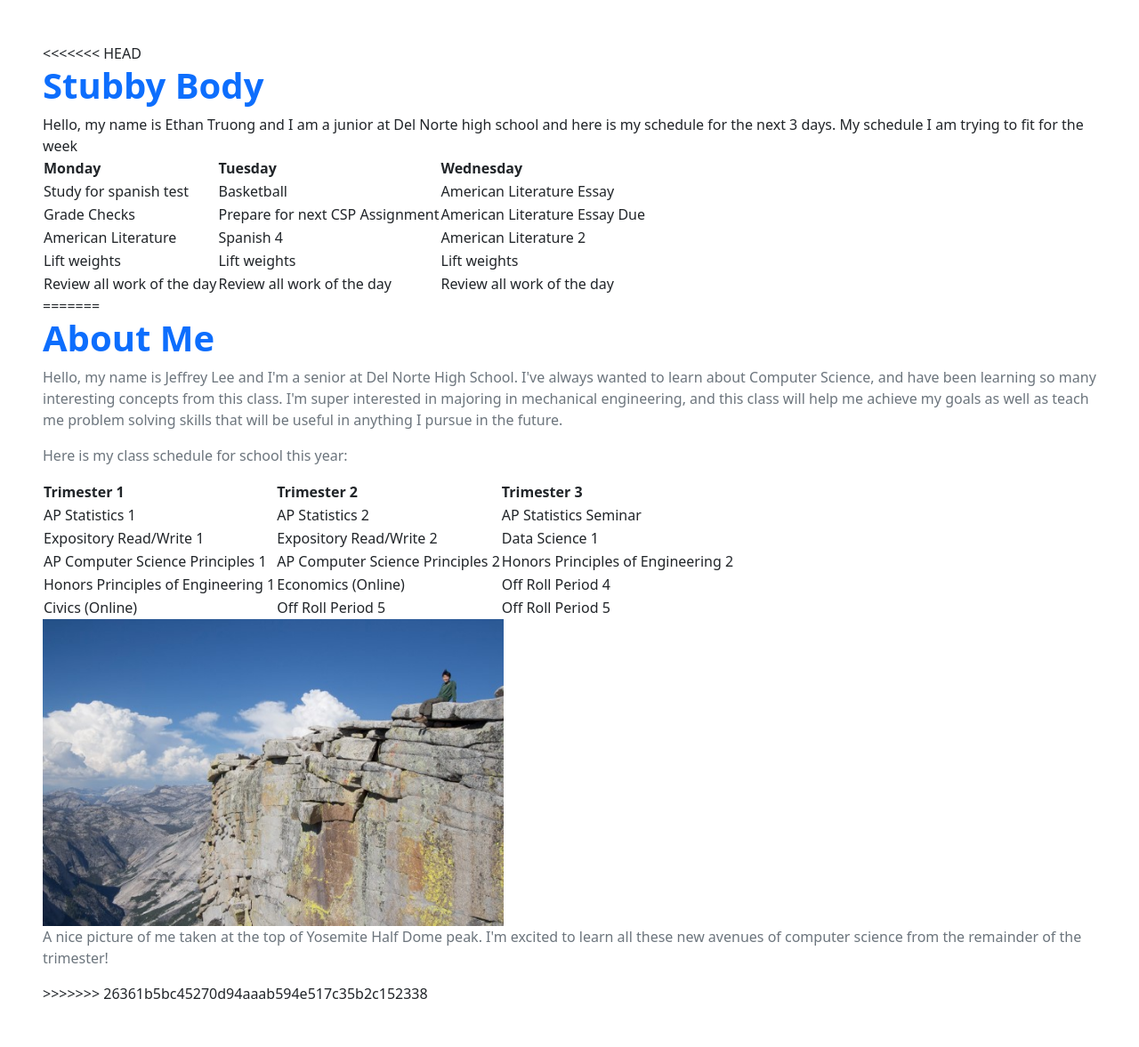
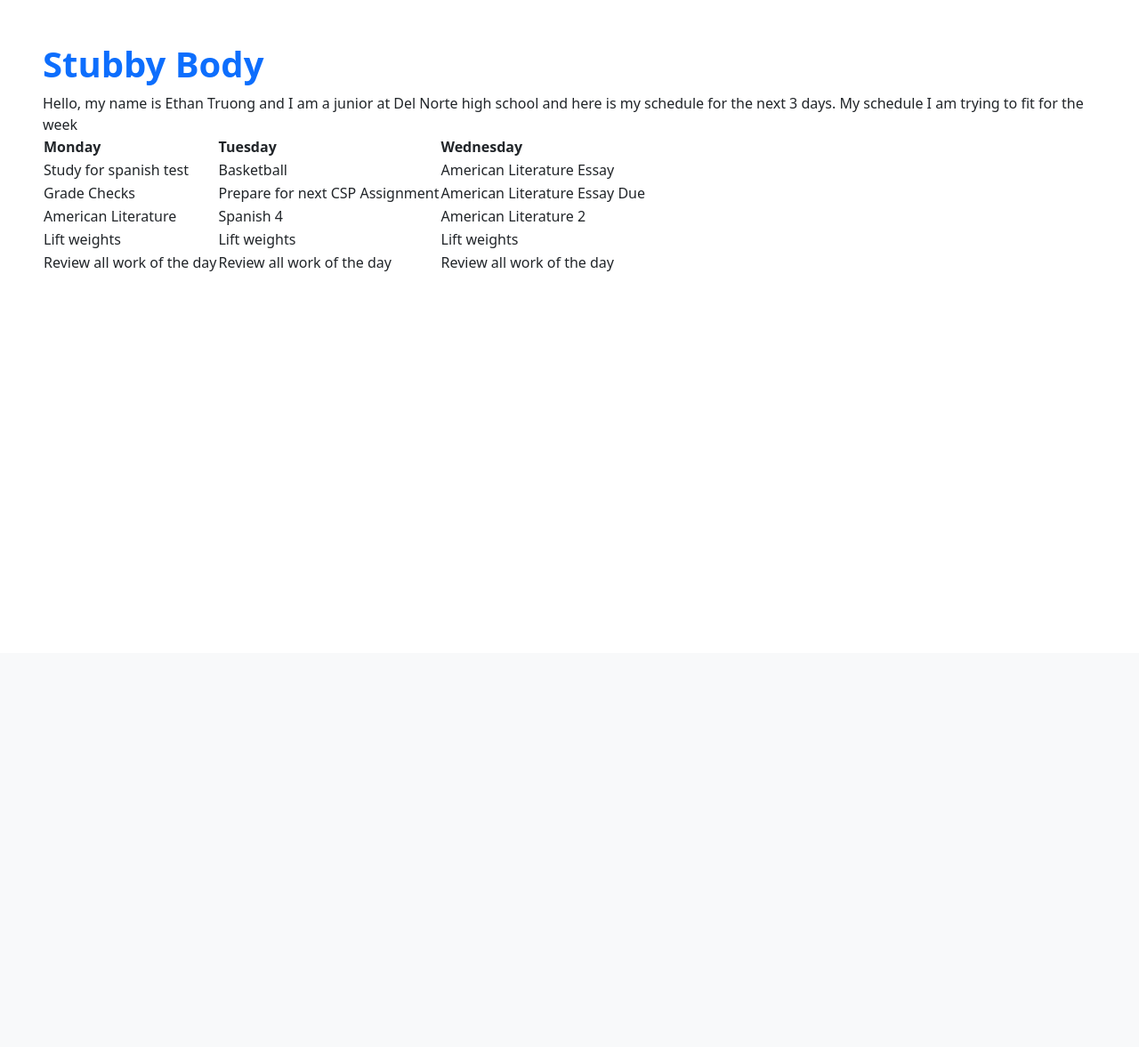
Before and after one commit to TheGerbil21/NBAD_flask, a Flask app: page /stub/ in a window 1280 px wide. Shown: the part 66-1243 px from the top of the page at 89% size. After the commit the page ends 371 px from the top, so only its background shows below. Run offline with Flask 2, Linux system fonts and the light colour scheme.

Commit message:
changed title

```diff
--- a/templates/index.html
+++ b/templates/index.html
@@ -4,7 +4,7 @@
 {% block body %}
     <!-- Start of body content specific to page -->
     <div class="px-5 py-5 mx-auto">
-        <h1 class="text-white"><strong>Welcome to My Home Page!</strong></h1>
+        <h1 class="text-white"><strong>Welcome to My NBA Page!</strong></h1>
         <div class="row">
             <div class="col-4">
                 <div class="card">
--- a/templates/stub.html
+++ b/templates/stub.html
@@ -8,7 +8,6 @@
 {% block body %}
     <!- Try building a new body here, bootstrap is a wise choice ->
     <div class="px-5 py-5 mx-auto">
-<<<<<<< HEAD
         <h1 class="text-primary"><strong>Stubby Body</strong></h1>
         Hello, my name is Ethan Truong and I am a junior at Del Norte high school and here is my schedule for the next 3 days.
         My schedule I am trying to fit for the week
@@ -44,47 +43,6 @@
                   <td>Review all work of the day</td>
                 </tr>
               </table>
-=======
-
-        <h1 class="text-primary"><strong>About Me</strong></h1>
-        <p class="text-secondary">Hello, my name is Jeffrey Lee and I'm a senior at Del Norte High School. I've always wanted to learn about Computer Science, and have been learning so many interesting concepts from this class. I'm super interested in majoring in mechanical engineering, and this class will help me achieve my goals as well as teach me problem solving skills that will be useful in anything I pursue in the future.</p>
-        <p class="text-secondary">Here is my class schedule for school this year:</p>
-        <table>
-            <tr>
-              <th>Trimester 1</th>
-              <th>Trimester 2</th>
-              <th>Trimester 3</th>
-            </tr>
-            <tr>
-              <td>AP Statistics 1</td>
-              <td>AP Statistics 2</td>
-              <td>AP Statistics Seminar</td>
-            </tr>
-            <tr>
-              <td>Expository Read/Write 1</td>
-              <td>Expository Read/Write 2</td>
-              <td>Data Science 1</td>
-            </tr>
-            <tr>
-              <td>AP Computer Science Principles 1</td>
-              <td>AP Computer Science Principles 2</td>
-              <td>Honors Principles of Engineering 2</td>
-            </tr>
-            <tr>
-              <td>Honors Principles of Engineering 1</td>
-              <td>Economics (Online)</td>
-              <td>Off Roll Period 4</td>
-            </tr>
-            <tr>
-              <td>Civics (Online)</td>
-              <td>Off Roll Period 5</td>
-              <td>Off Roll Period 5</td>
-            </tr>
-          </table>
-          <img src="{{ url_for('static', filename='assets/imageone.jpg') }}" alt="Python Development" height="345">
-          <p class="text-secondary">A nice picture of me taken at the top of Yosemite Half Dome peak. I'm excited to learn all these new avenues of computer science from the remainder of the trimester!</p>
-
->>>>>>> 26361b5bc45270d94aaab594e517c35b2c152338
     </div>
 {% endblock %}
 
```
